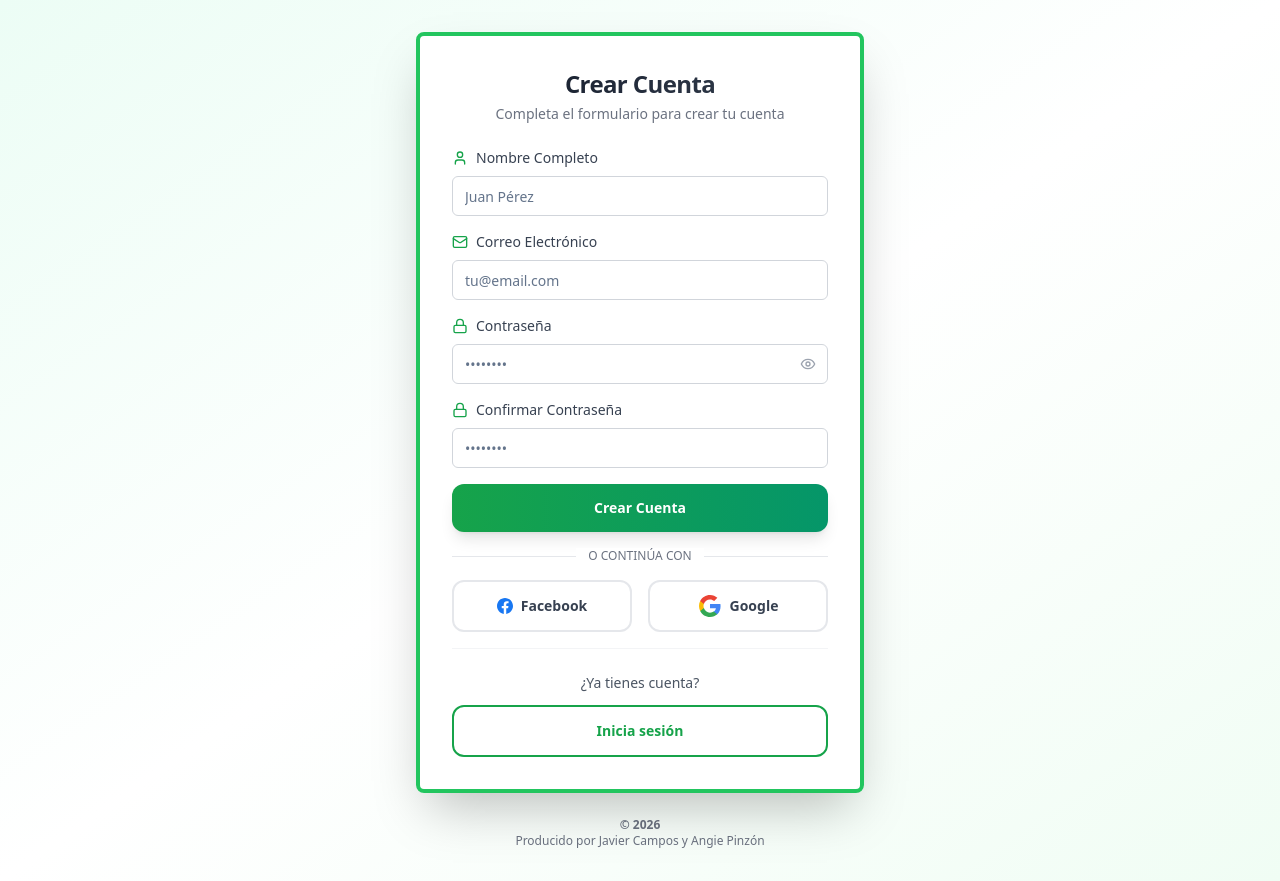
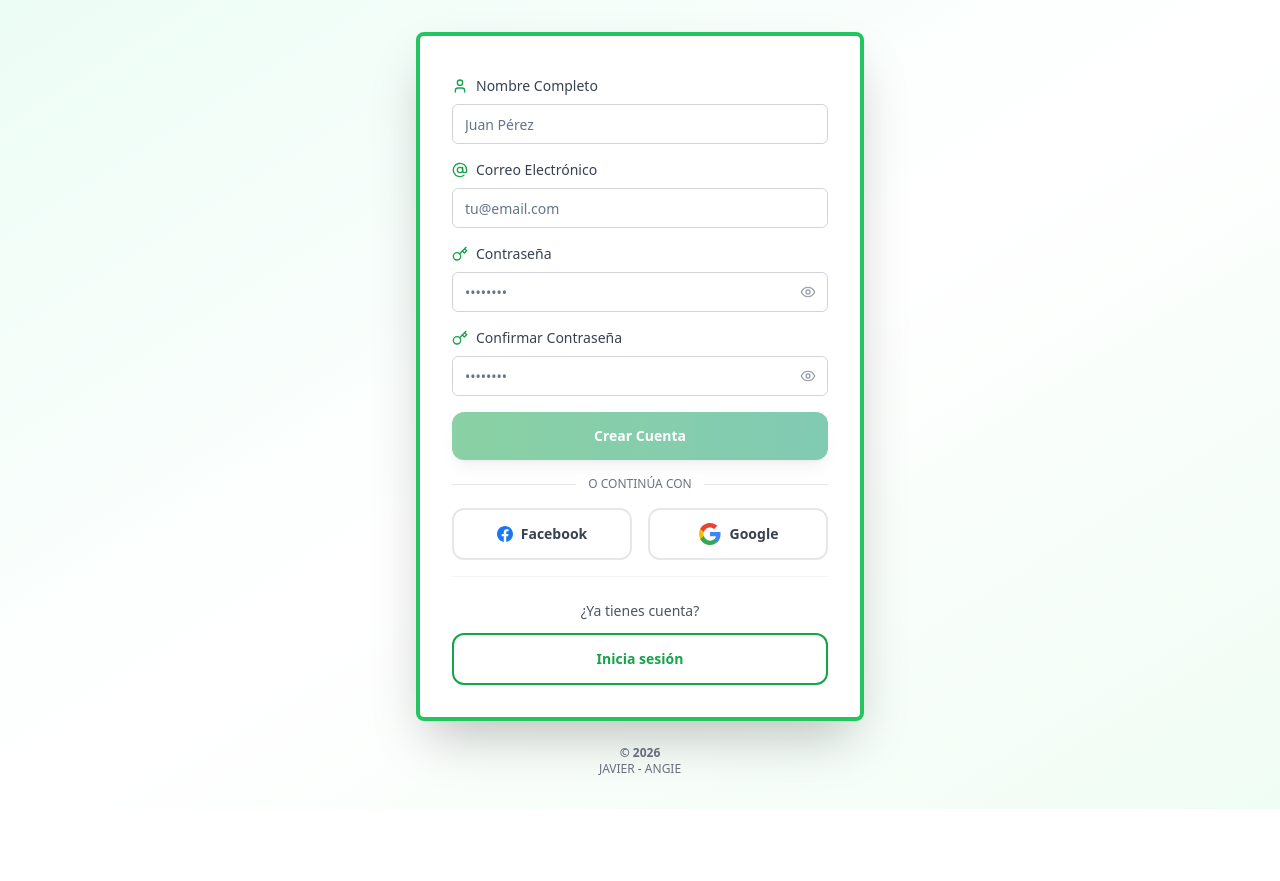
Before and after one commit to ADSOJAVIERCAMPOS/SIM-Pay, a Next.js app in the folder frontend/: page /login in a window 1280 px wide. Both pictures are taken after a click on the button "Regístrate". After the commit the page ends 809 px from the top, so only its background shows below. Built offline with nearby package versions, Linux system fonts and the light colour scheme.

Commit message:
ajuste del 2 de diciembre

```diff
--- a/frontend/src/app/login/page.tsx
+++ b/frontend/src/app/login/page.tsx
@@ -6,7 +6,7 @@ import { useAuth } from '@/lib/auth-context'
 import { Button } from '@/components/ui/button'
 import { Input } from '@/components/ui/input'
 import { Card, CardContent, CardDescription, CardHeader, CardTitle } from '@/components/ui/card'
-import { Eye, EyeOff, Mail, Lock, User } from 'lucide-react'
+import { Eye, EyeOff, Mail, Lock, User, Key, AtSign } from 'lucide-react'
 import { toast } from 'sonner'
 
 export default function LoginPage() {
@@ -16,6 +16,7 @@ export default function LoginPage() {
   const [nombre, setNombre] = useState('')
   const [confirmPassword, setConfirmPassword] = useState('')
   const [showPassword, setShowPassword] = useState(false)
+  const [showConfirmPassword, setShowConfirmPassword] = useState(false)
   const [rememberMe, setRememberMe] = useState(false)
   const [isLoading, setIsLoading] = useState(false)
   const { login } = useAuth()
@@ -96,11 +97,13 @@ export default function LoginPage() {
   }
 
   const handleGoogleLogin = () => {
-    toast.info('Google OAuth estará disponible próximamente')
+    // Redirigir a Google OAuth
+    window.location.href = 'https://accounts.google.com/o/oauth2/v2/auth?client_id=YOUR_CLIENT_ID&redirect_uri=' + encodeURIComponent(window.location.origin + '/auth/google/callback') + '&response_type=code&scope=email%20profile'
   }
 
   const handleFacebookLogin = () => {
-    toast.info('Facebook OAuth estará disponible próximamente')
+    // Redirigir a Facebook OAuth
+    window.location.href = 'https://www.facebook.com/v12.0/dialog/oauth?client_id=YOUR_APP_ID&redirect_uri=' + encodeURIComponent(window.location.origin + '/auth/facebook/callback') + '&scope=email,public_profile'
   }
 
   const handleForgotPassword = () => {
@@ -112,15 +115,7 @@ export default function LoginPage() {
       <div className="w-full max-w-md mx-auto">
         {/* Login/Signup Card - RECUADRO VISIBLE CON BORDE */}
         <Card className="w-full shadow-2xl border-4 border-green-500 backdrop-blur-sm bg-white/95 p-2">
-          <CardHeader className="space-y-1 pb-6 pt-6">
-            <CardTitle className="text-2xl text-center font-bold bg-gradient-to-r from-gray-900 to-gray-700 bg-clip-text text-transparent">
-              {isSignUp ? 'Crear Cuenta' : 'Iniciar Sesión'}
-            </CardTitle>
-            <CardDescription className="text-center text-gray-500 text-sm">
-              {isSignUp
-                ? 'Completa el formulario para crear tu cuenta'
-                : 'Ingresa tus credenciales para continuar'}
-            </CardDescription>
+          <CardHeader className="space-y-1 pb-2 pt-6">
           </CardHeader>
           <CardContent className="space-y-4">
             <form onSubmit={handleSubmit} className="space-y-4">
@@ -145,7 +140,7 @@ export default function LoginPage() {
               {/* Email */}
               <div className="space-y-2">
                 <label htmlFor="email" className="text-sm font-medium text-gray-700 flex items-center gap-2">
-                  <Mail className="h-4 w-4 text-green-600" />
+                  <AtSign className="h-4 w-4 text-green-600" />
                   Correo Electrónico
                 </label>
                 <Input
@@ -161,7 +156,7 @@ export default function LoginPage() {
               {/* Password */}
               <div className="space-y-2">
                 <label htmlFor="password" className="text-sm font-medium text-gray-700 flex items-center gap-2">
-                  <Lock className="h-4 w-4 text-green-600" />
+                  <Key className="h-4 w-4 text-green-600" />
                   Contraseña
                 </label>
                 <div className="relative">
@@ -191,17 +186,30 @@ export default function LoginPage() {
               {isSignUp && (
                 <div className="space-y-2">
                   <label htmlFor="confirmPassword" className="text-sm font-medium text-gray-700 flex items-center gap-2">
-                    <Lock className="h-4 w-4 text-green-600" />
+                    <Key className="h-4 w-4 text-green-600" />
                     Confirmar Contraseña
                   </label>
+                  <div className="relative">
                     <Input
                       id="confirmPassword"
-                    type="password"
+                      type={showConfirmPassword ? "text" : "password"}
                       placeholder="••••••••"
                       value={confirmPassword}
                       onChange={(e) => setConfirmPassword(e.target.value)}
-                    className="w-full border-gray-300 focus:border-green-500 focus:ring-green-500"
+                      className="w-full pr-10 border-gray-300 focus:border-green-500 focus:ring-green-500"
                     />
+                    <button
+                      type="button"
+                      onClick={() => setShowConfirmPassword(!showConfirmPassword)}
+                      className="absolute inset-y-0 right-0 flex items-center pr-3 hover:text-green-600 transition-colors"
+                    >
+                      {showConfirmPassword ? (
+                        <EyeOff className="h-4 w-4 text-gray-400" />
+                      ) : (
+                        <Eye className="h-4 w-4 text-gray-400" />
+                      )}
+                    </button>
+                  </div>
                 </div>
               )}
 
@@ -211,7 +219,8 @@ export default function LoginPage() {
                   <button
                     type="button"
                     onClick={handleForgotPassword}
-                    className="text-sm text-green-600 hover:text-green-700 font-medium"
+                    disabled={!email || !email.includes('@')}
+                    className="text-sm text-green-600 hover:text-green-700 font-medium disabled:text-gray-400 disabled:cursor-not-allowed"
                   >
                     ¿Olvidaste tu contraseña?
                   </button>
@@ -221,11 +230,11 @@ export default function LoginPage() {
               <Button
                 type="submit"
                 className="w-full bg-gradient-to-r from-green-600 to-emerald-600 hover:from-green-700 hover:to-emerald-700 text-white font-semibold py-6 rounded-xl shadow-lg hover:shadow-2xl hover:scale-[1.02] transition-all duration-300 mt-2"
-                disabled={isLoading}
+                disabled={isLoading || !email || !password}
               >
                 {isLoading
-                  ? (isSignUp ? 'Creando cuenta...' : 'Iniciando sesión...')
-                  : (isSignUp ? 'Crear Cuenta' : 'Iniciar Sesión')}
+                  ? (isSignUp ? 'Creando cuenta...' : 'Conectando...')
+                  : (isSignUp ? 'Crear Cuenta' : 'Conectarse')}
               </Button>
             </form>
 
@@ -297,7 +306,7 @@ export default function LoginPage() {
         {/* Footer - Solo copyright */}
         <div className="text-center mt-6 text-xs text-gray-500">
           <p className="font-semibold">© 2026</p>
-          <p>Producido por Javier Campos y Angie Pinzón</p>
+          <p>JAVIER - ANGIE</p>
         </div>
       </div>
     </div>
--- a/frontend/src/app/page.tsx
+++ b/frontend/src/app/page.tsx
@@ -19,19 +19,19 @@ export default function HomePage() {
         <a href="/login" style={{
           display: 'inline-block',
           padding: '12px 24px',
-          backgroundColor: '#2563eb',
+          backgroundColor: '#16a34a',
           color: 'white',
           textDecoration: 'none',
           borderRadius: '8px',
           fontWeight: 'bold'
         }}>
-          🔐 Iniciar Sesión
+          🔐 Conectarse
         </a>
 
         <a href="/productos" style={{
           display: 'inline-block',
           padding: '12px 24px',
-          backgroundColor: '#ea580c',
+          backgroundColor: '#15803d',
           color: 'white',
           textDecoration: 'none',
           borderRadius: '8px',
@@ -43,7 +43,7 @@ export default function HomePage() {
         <a href="/payments" style={{
           display: 'inline-block',
           padding: '12px 24px',
-          backgroundColor: '#7c3aed',
+          backgroundColor: '#059669',
           color: 'white',
           textDecoration: 'none',
           borderRadius: '8px',
```
Lines whose indentation alone changed are shown as unchanged.
